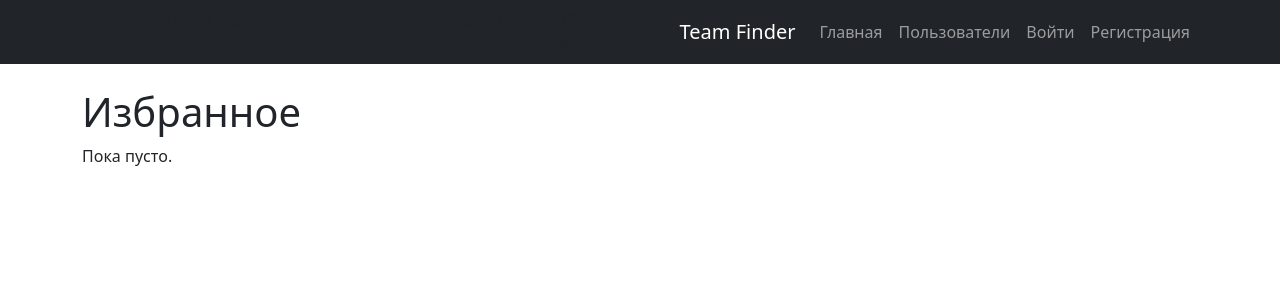
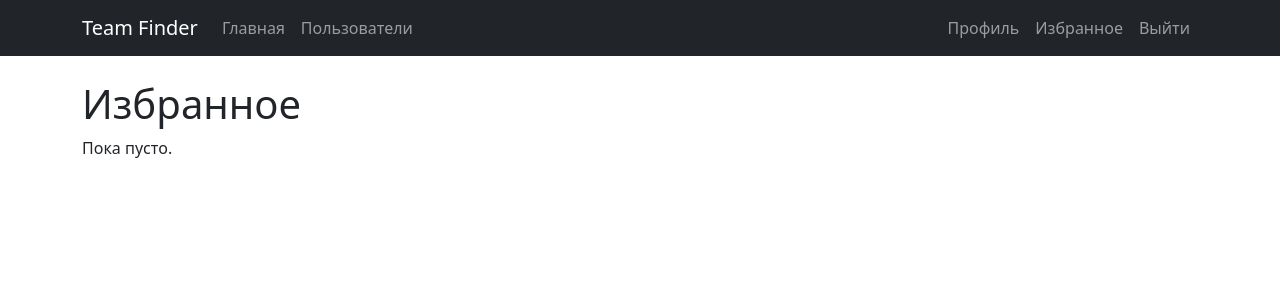
Before and after one commit to dddd1233213/YP, a Django app: page /favorites/ in a window 1280 px wide. Shown: the top 300 px of the page. Run offline with Django 5.2, Linux system fonts and the light colour scheme; the visitor is signed in with stand-in values (Sample User, id 1); data that the repository does not hold is empty.

Commit message:
feat: auth-aware navbar with logout

```diff
--- a/templates/base.html
+++ b/templates/base.html
@@ -10,16 +10,23 @@
 <body>
 <nav class="navbar navbar-expand-lg navbar-dark bg-dark mb-4">
   <div class="container">
-    {# Nav links to future apps use plain paths on purpose: named URLs would
-       raise NoReverseMatch until users/favorites/projects tasks land. #}
     <a class="navbar-brand" href="/">Team Finder</a>
     <div class="navbar-nav">
       <a class="nav-link" href="/">Главная</a>
       <a class="nav-link" href="/users/list/">Пользователи</a>
     </div>
     <div class="navbar-nav ms-auto">
-      <a class="nav-link" href="/users/login/">Войти</a>
-      <a class="nav-link" href="/users/register/">Регистрация</a>
+      {% if user.is_authenticated %}
+        <a class="nav-link" href="{% url 'users:profile' request.user.pk %}">Профиль</a>
+        <a class="nav-link" href="{% url 'favorites:list' %}">Избранное</a>
+        <form method="post" action="{% url 'users:logout' %}" class="d-inline">
+          {% csrf_token %}
+          <button type="submit" class="btn btn-link nav-link">Выйти</button>
+        </form>
+      {% else %}
+        <a class="nav-link" href="/users/login/">Войти</a>
+        <a class="nav-link" href="/users/register/">Регистрация</a>
+      {% endif %}
     </div>
   </div>
 </nav>
```
Also changed, not shown: users/tests/test_auth.py (+32 -0 lines).
